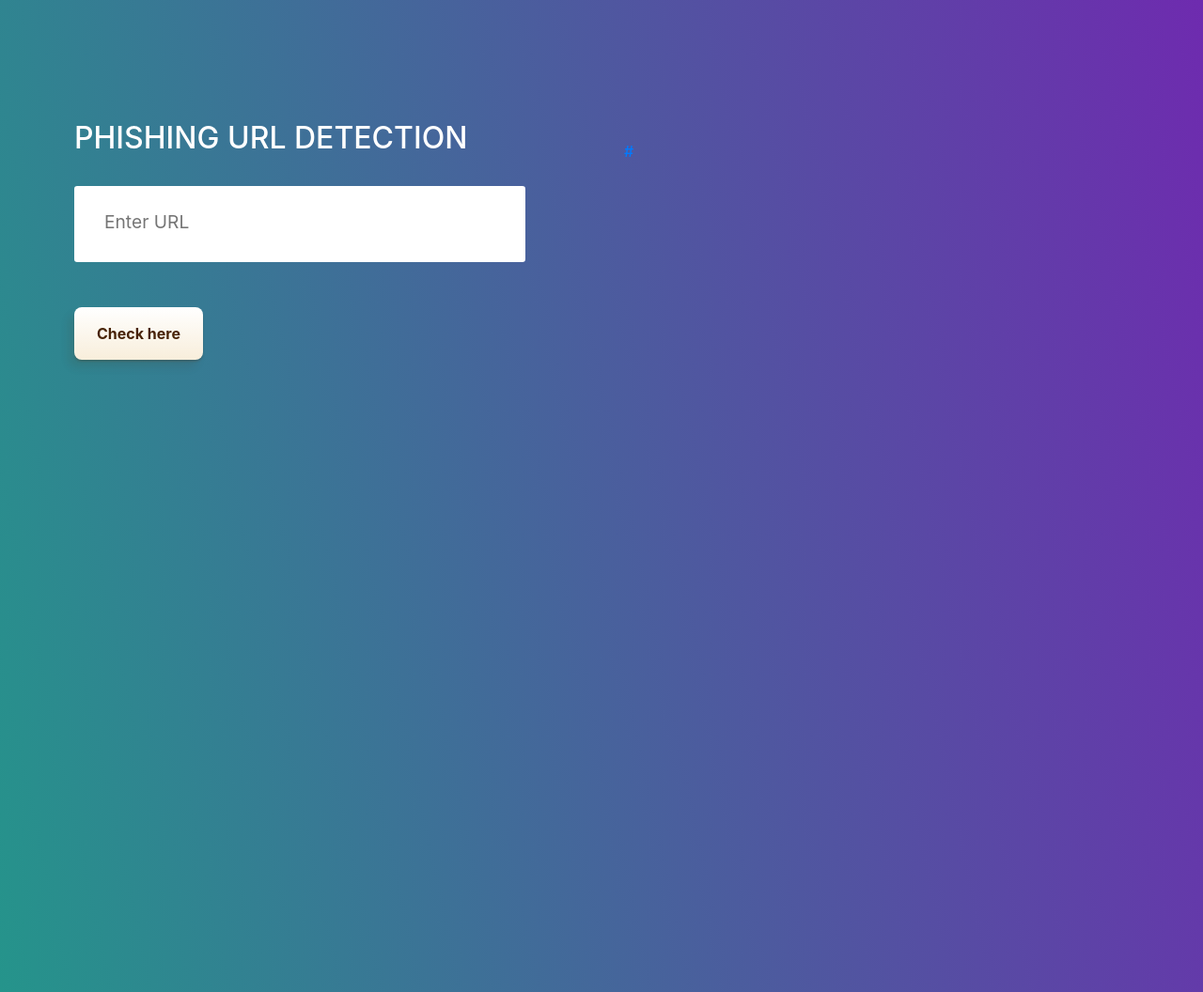
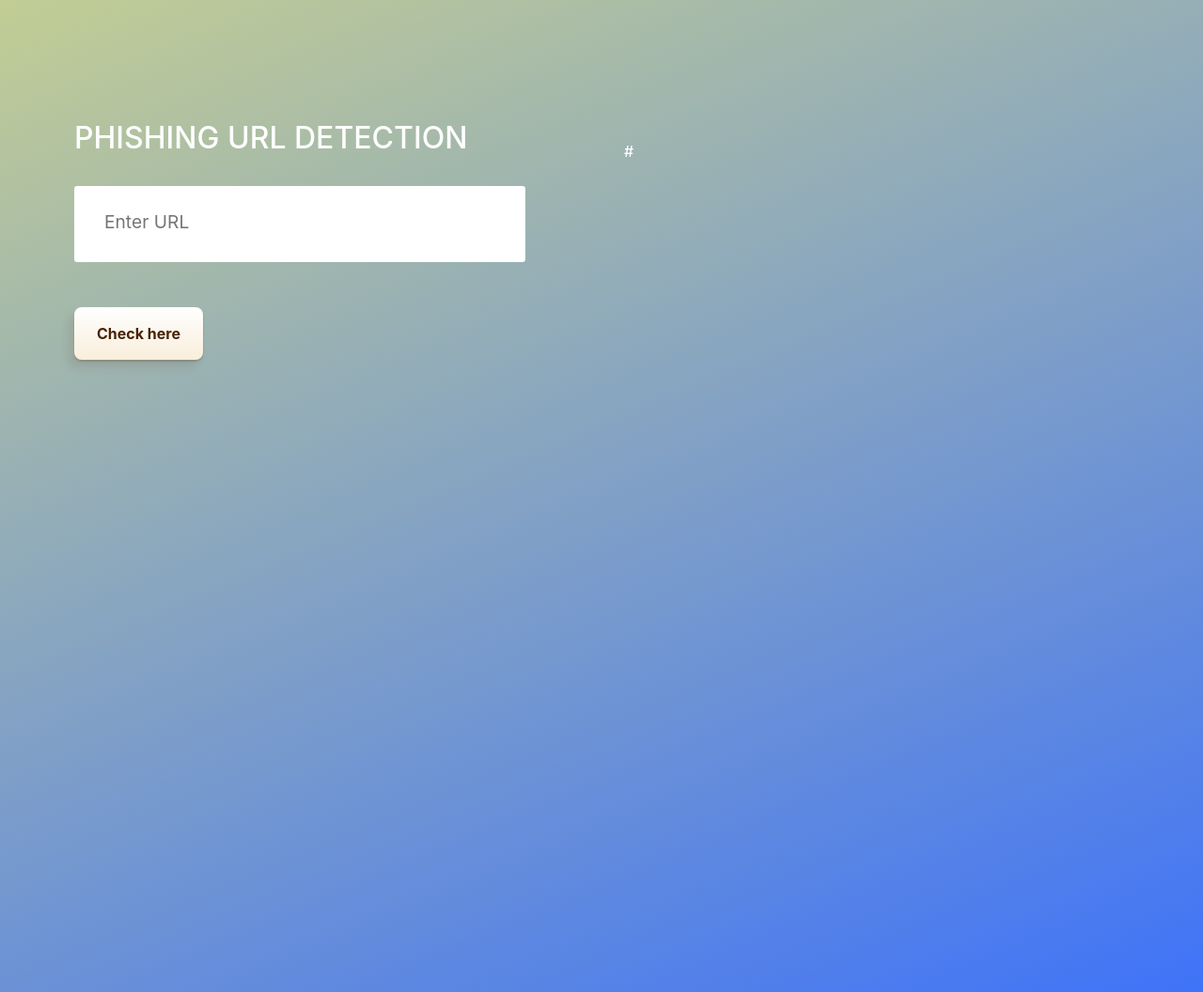
Before and after one commit to ArnabKumarRoy02/Phishing-attack-detection, a Flask app: template templates/index.html in a window 1280 px wide. Shown: the whole page at 94% size. Run offline with Flask 2, Linux system fonts and the light colour scheme; the template is opened without the code that fills it: most values are stand-ins (such as "Sample title", 1, 10 or a date in 2020); parts of the project's set-up code (start-up, migrations or seed data) failed here and were passed over; some libraries are stand-ins or nearby versions.

Commit message:
final touches

```diff
--- a/app.py
+++ b/app.py
@@ -29,8 +29,8 @@ def index():
         y_pro_non_phishing = gbc.predict_proba(x)[0,1]
         # if(y_pred ==1 ):
         pred = "It is {0:.2f} safe to go ".format(y_pro_phishing*100)
-        return render_template('templates\index.html',xx =round(y_pro_non_phishing,2),url=url )
-    return render_template("templates\index.html", xx =-1)
+        return render_template('index.html',xx =round(y_pro_non_phishing,2),url=url )
+    return render_template('index.html', xx =-1)
 
 
 if __name__ == "__main__":
--- a/static/styles.css
+++ b/static/styles.css
@@ -10,7 +10,7 @@
 body {
   padding: 10% 5%;
   background: #0f2027;
-  background: linear-gradient(258deg, #6e2baf, #25948b);
+  background-image: linear-gradient(337deg, #3f73f8, #c2cd94);
   justify-content: center;
   align-items: center;
   height: 100vh;
@@ -156,6 +156,11 @@ body {
   width: 300px;
 }
 
+.link-styling{
+  color: white;
+  text-decoration: none;
+}
+
 @media (max-width: 576px) {
   .form {
     width: 100%;
--- a/templates/index.html
+++ b/templates/index.html
@@ -6,12 +6,12 @@
         integrity="sha384-9aIt2nRpC12Uk9gS9baDl411NQApFmC26EwAOH8WgZl5MYYxFfc+NcPb1dKGj7Sk" crossorigin="anonymous">
 
     <link href="static/styles.css" rel="stylesheet">
+
     <link
         rel="icon"
-        type="image/png"
-        sizes="32x32"
-        href="D:/Programming/Projects/photo.jpg"
+        href="static/img.png"
     >
+
     <title>URL Detection</title>
 
 </head>
@@ -35,7 +35,7 @@
     <div class="col-md" id="form2">
 
         <br>
-        <h6 class = "right "><a href= {{ url }} target="_blank">{{ url }}</a></h6>
+        <h6 class = "right  "><a class="link-styling" href= {{ url }} target="_blank">{{ url }}</a></h6>
 
         <br>
         <h3 id="prediction"></h3>
```
Also changed, not shown: static/image.png (added), static/img.png (added), 1 other file.
